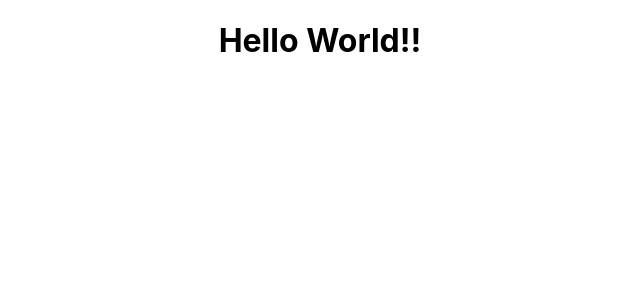
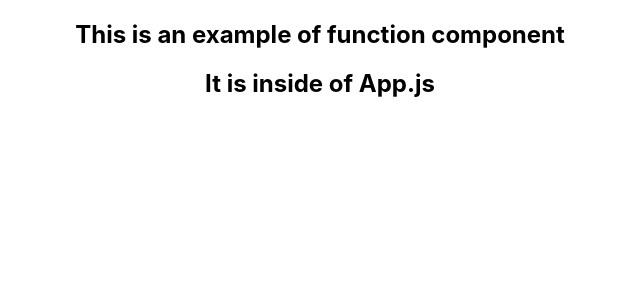
Before and after one commit to krafay92/Bootcamp_React, a React (Create React App) app: page / in a window 1280 px wide. Shown: the top 300 px of the page, without its empty margins (320-960 px from the left). Built offline with nearby package versions, Linux system fonts and the light colour scheme.

Commit message:
Session 3 Assignment

```diff
--- a/src/App.js
+++ b/src/App.js
@@ -1,9 +1,11 @@
+import React from 'react';
 import './App.css';
+import Comp from './Comp.js';
 
 function App() {
   return (
     <div className="App">
-      <h1>Hello World!!</h1>
+      <Comp type="function component" location="App.js" />
     </div>
   );
 }
--- /dev/null
+++ b/src/Comp.js
@@ -0,0 +1,12 @@
+import React from 'react';
+
+function Comp(props){
+    return(
+        <div>
+            <h2>This is an example of {props.type}</h2>
+            <h2>It is inside of {props.location}</h2>
+        </div>
+    );
+}
+
+export default Comp;
```
Also changed, not shown: 1 other file (tests, documents, lock files or other folders).
